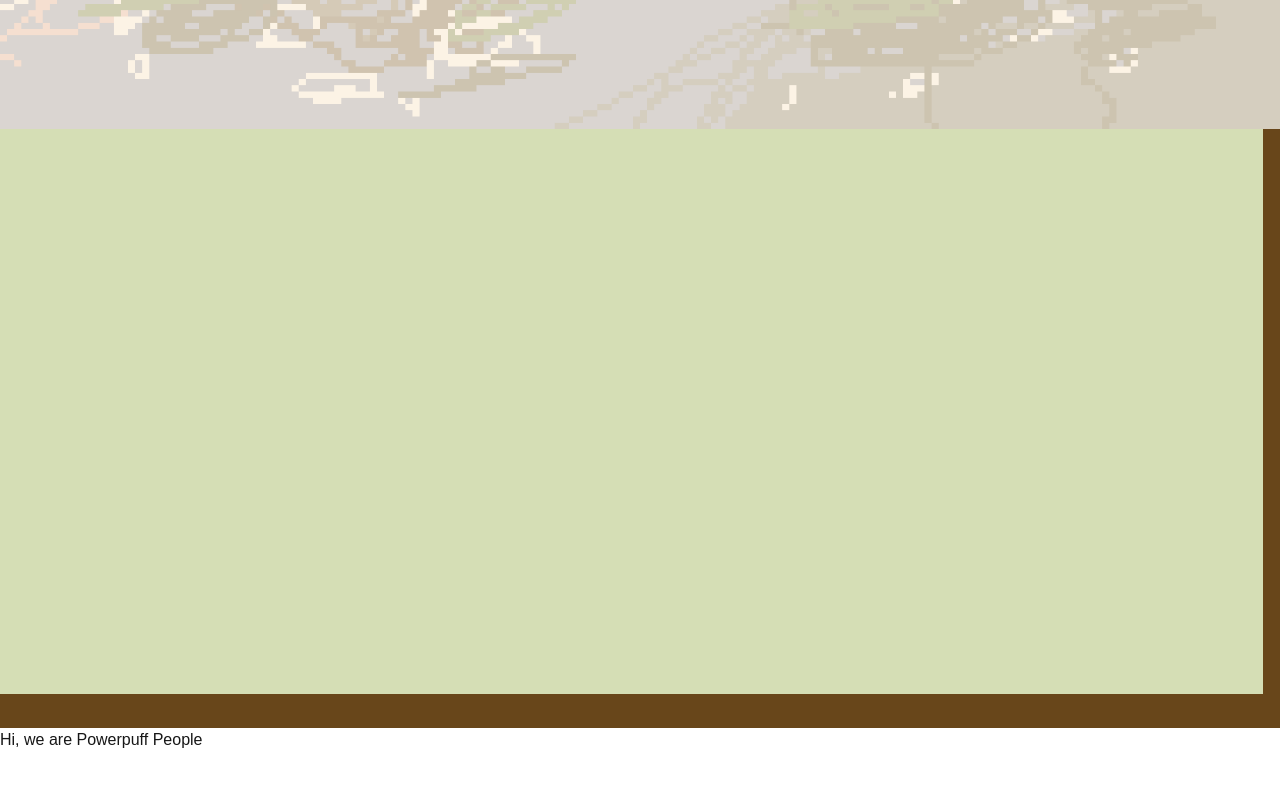
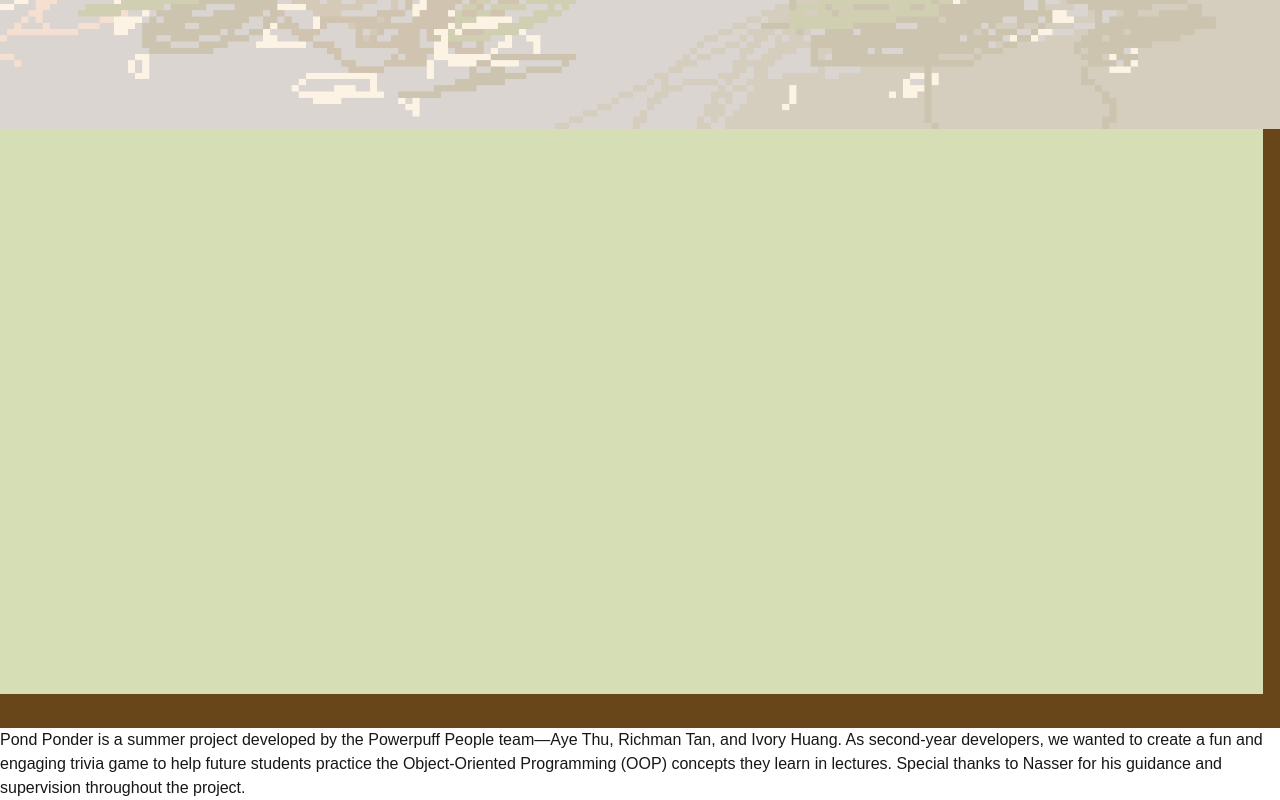
Before and after one commit to ayepricots/OOPTriviaGame, a Next.js app in the folder trivia-game/: page /about in a window 1280 px wide. Shown: the part 671-1471 px from the top of the page. Before the commit the page ends 1423 px from the top, so only its background shows below. Built offline with nearby package versions, Linux system fonts and the light colour scheme.

Commit message:
feat: Add text styling and about us content text.

```diff
--- a/trivia-game/src/app/about/page.tsx
+++ b/trivia-game/src/app/about/page.tsx
@@ -12,17 +12,17 @@ export default function About() {
 				quality={100}
 				className="z-[-1] object-cover"
 			/>
-			<div className="relative w-[400px] md:w-[600px]">
+			<div className="relative w-[400px] md:w-[600px] flex justify-center">
 				<Image
 					src={windowSquare}
 					alt="Window Square"
 					className="w-[400px] md:w-[600px]"
 					quality={100}
 				/>
-				<div className="absolute inset-x-0 transform flex flex-col space-y-4 md:space-y-8 bottom-16 md:bottom-20">
-					<div className="flex justify-center">
-						Hi, we are Powerpuff People
-					</div>
+				<div className="absolute top-20 md:top-32 flex justify-center w-[320px] md:w-[500px] overflow-hidden">
+					<p className="text-center text-lg md:text-3xl">
+						Pond Ponder is a summer project developed by the Powerpuff People team—Aye Thu, Richman Tan, and Ivory Huang. As second-year developers, we wanted to create a fun and engaging trivia game to help future students practice the Object-Oriented Programming (OOP) concepts they learn in lectures. Special thanks to Nasser for his guidance and supervision throughout the project.
+					</p>
 				</div>
 			</div>
 		</div>
```
